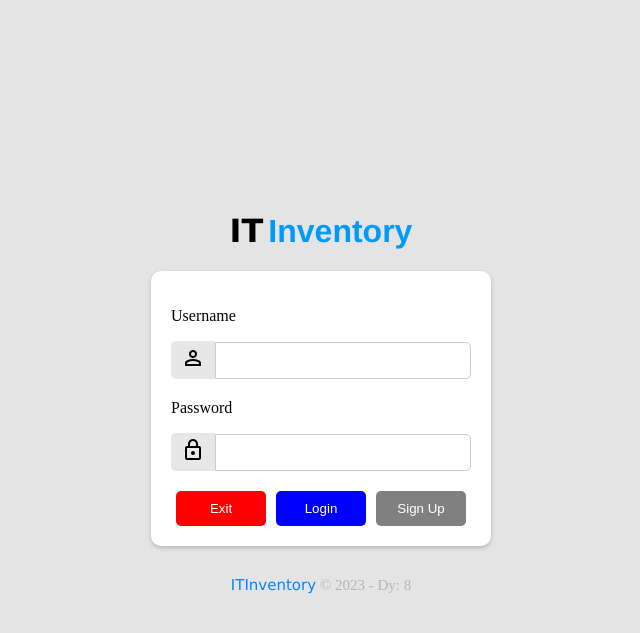
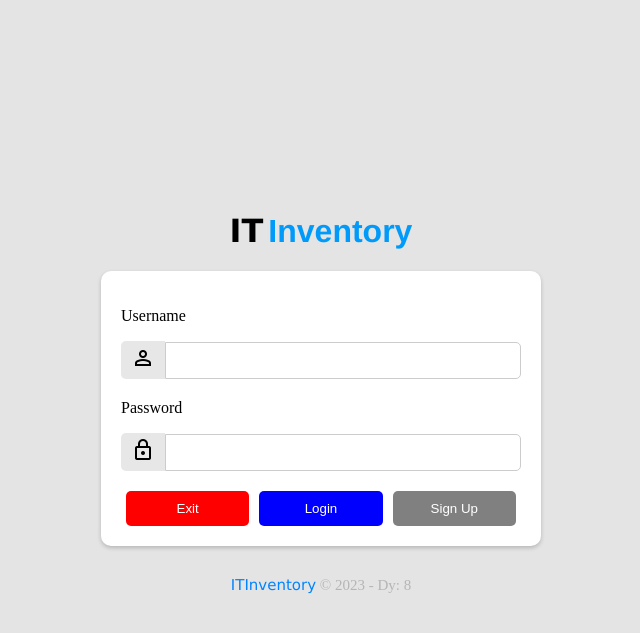
Before and after one commit to YoshuaGES/Magang-Teo-Admin, a PHP site: page /login.html in a window 1280 px wide. Shown: the top 633 px of the page, without its empty margins (319-959 px from the left). Run offline with PHP 8.4, Linux system fonts and the light colour scheme.

Commit message:
update width card login

```diff
--- a/login.css
+++ b/login.css
@@ -44,7 +44,7 @@ body {
 .card {
     padding: 20px;
     box-shadow: 0 2px 4px 0 rgba(0,0,0,0.2);
-    width: 300px;
+    width: 400px;
     background-color: white;
     border-radius: 10px;
 }
```
